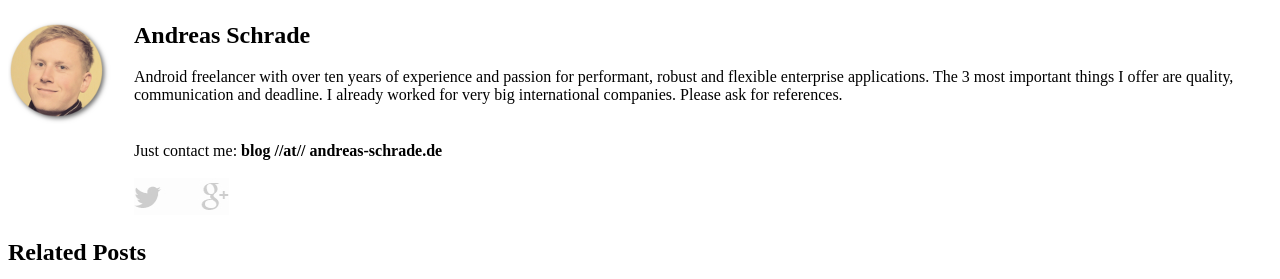
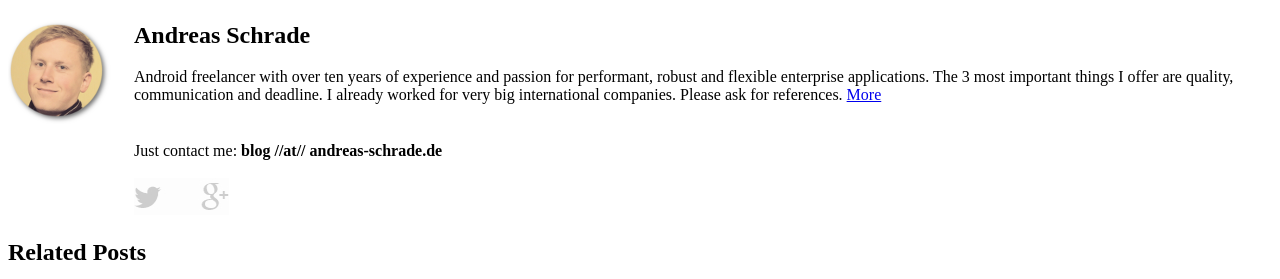
Before and after one commit to andreasschrade/andreasschrade.github.com, a Jekyll site: the page built from _posts/2013-09-30-intelliscreen-second-place.md, in a window 1280 px wide. Shown: the part 522-801 px from the top of the page. Built offline with Jekyll 4.4.1, drawn with Linux system fonts in a browser that asks for light colours; Markdown is read by kramdown in place of the engine named in the settings; comment, search, counter and statistics services are not loaded.

Commit message:
updated about text

```diff
--- a/_layouts/post.html
+++ b/_layouts/post.html
@@ -48,7 +48,7 @@
   <div style="margin-left: 126px">
   <h2>Andreas Schrade</h2>
 
-  Android freelancer with over ten years of experience and passion for performant, robust and flexible enterprise applications. The 3 most important things I offer are quality, communication and deadline. I already worked for very big international companies. Please ask for references.        <br style="clear:both">
+  Android freelancer with over ten years of experience and passion for performant, robust and flexible enterprise applications. The 3 most important things I offer are quality, communication and deadline. I already worked for very big international companies. Please ask for references. <a href="/about">More</a>        <br style="clear:both">
   <br>Just contact me: <b> blog //at// andreas-schrade.de </b><br> <br>
   <img src="{{ site.url }}/assets/twitter-gplus.jpg" border="0" usemap="#snetwork">
   <map name="#snetwork">
```
